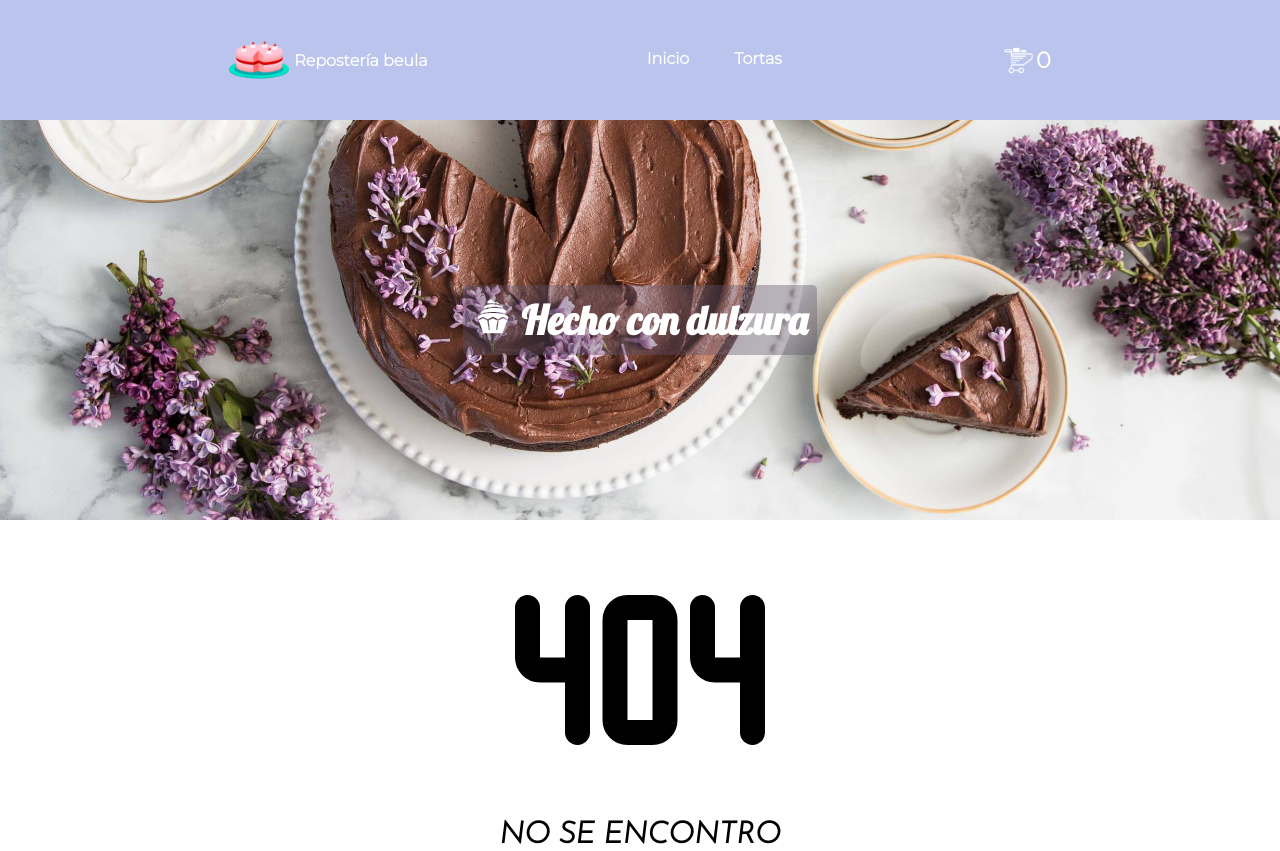
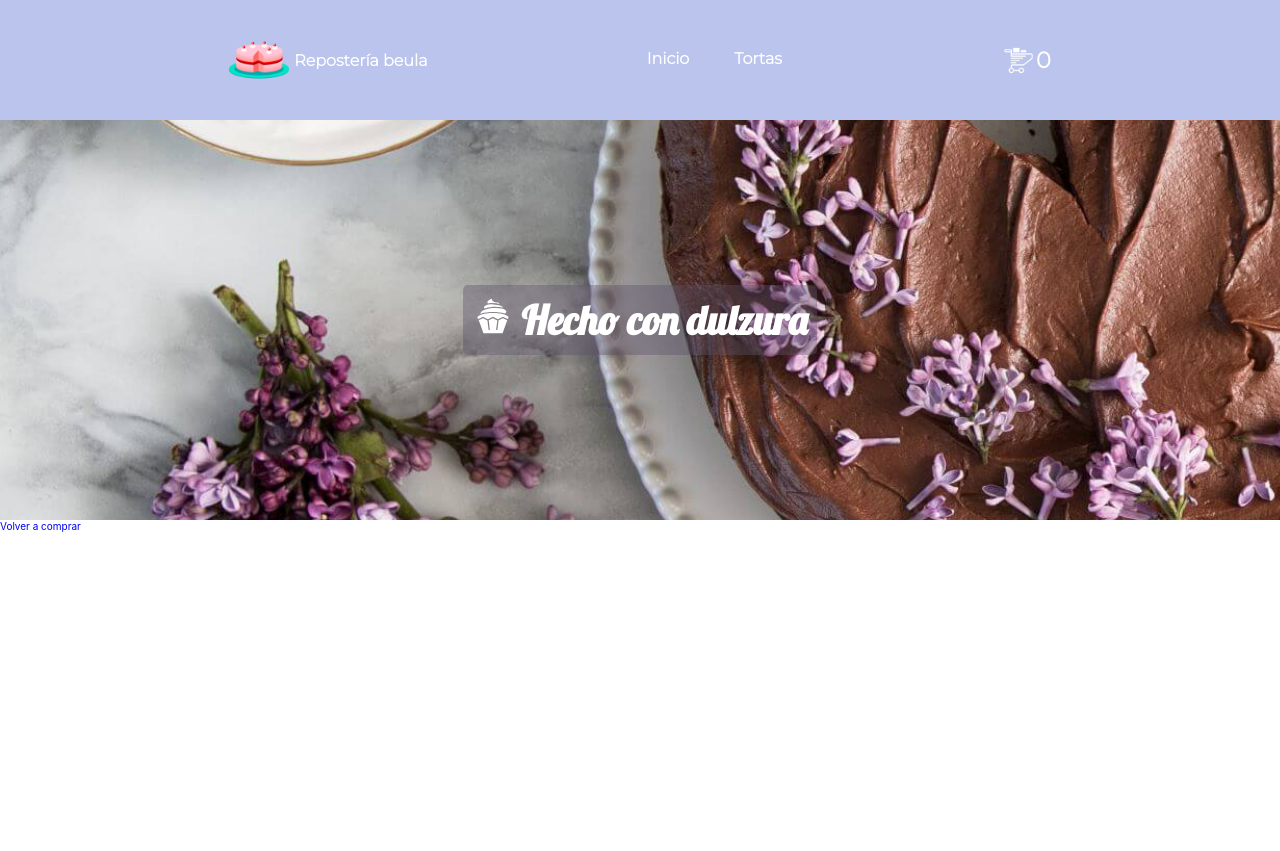
Before and after one commit to MarkOsBab/proyecto_react, a React (Create React App) app: page /checkout in a window 1280 px wide. After the commit the page ends 800 px from the top, so only its background shows below. Built offline with nearby package versions, Linux system fonts and the light colour scheme.

Commit message:
Cart checkout

```diff
--- a/src/App.jsx
+++ b/src/App.jsx
@@ -9,6 +9,7 @@ import Header from './components/Header';
 import React from 'react';
 import CustomProvider from './context/context';
 import Cart from './components/Cart';
+import Checkout from './components/Checkout';
 
 function App() {
 
@@ -23,6 +24,7 @@ function App() {
           <Route path='/tortas' element={<ItemListContainer />} />
           <Route path={'/tortas/:id'} element={<ItemDetailContainer />} />
           <Route path={'/cart'} element={<Cart />} />
+          <Route path={'/checkout'} element={<Checkout/>}/>
         </Routes>
       </div>
   </CustomProvider>
--- a/src/components/Cart.jsx
+++ b/src/components/Cart.jsx
@@ -17,6 +17,7 @@ function Cart(){
                         return <CartItem key={item.id} id={item.id} stock={item.stock} cantidad={item.cantidad} title={item.title} image={item.image} price={item.price} removeItem={removeItem} updateStockItem={updateStockItem}/>
                     })}
                 </div>
+                <Link to={'/checkout'} className='cart--btn-end'>Finalizar la compra</Link>
                 <div className='cart__footer'>
                     <p className='cart__footer--total'>Precio final: <b>${getTotalPrice()}</b></p>
                     <Link to={'/tortas'} className='cart__footer--btn'><FaStore/> Sigue comprando</Link>
--- a/src/components/CartItem.jsx
+++ b/src/components/CartItem.jsx
@@ -2,7 +2,7 @@ import React, { useState, useEffect } from "react";
 import { CgTrash } from 'react-icons/cg';
 import { BsFillCartPlusFill } from 'react-icons/bs';
 import { Link } from 'react-router-dom';
-function CartItem({ id,stock,title,image, removeItem, updateStockItem,cantidad}){
+function CartItem({ id,title,image, removeItem, updateStockItem,cantidad}){
     const [cartCantidad, setCartCantidad] = useState(cantidad);
   useEffect(() => {
     updateStockItem(id,cartCantidad)
--- /dev/null
+++ b/src/components/Checkout.jsx
@@ -0,0 +1,82 @@
+import { useContext, useState } from "react";
+import { Link } from "react-router-dom";
+import { contexto } from "../context/context";
+import {getFirestore,collection,addDoc,updateDoc,doc} from "firebase/firestore";
+function Checkout()
+{
+    const {items, getTotalPrice, clear} = useContext(contexto);
+    const [buyer, setBuyer] = useState();
+    const [idVenta, setIdVenta] = useState();
+    const [showId, setShowId] = useState(false);
+    const handleChange = (e) => {
+        setBuyer({...buyer, [e.target.name]: e.target.value});
+    }
+
+    const backToBuy = (
+        <Link to={'/tortas'}>Volver a comprar</Link>
+    )
+
+    const endPurchase = (e) => {
+        e.preventDefault();
+        const db = getFirestore();
+        const ordersCollection = collection(db, 'orders');
+        addDoc(ordersCollection, {
+            buyer:buyer,
+            items:items,
+            date:new Date(),
+            total:getTotalPrice()
+        }).then((result) => {
+            setIdVenta(result.id);
+        })
+        items.forEach((item) => {
+            const orderDoc = doc(db, 'cakes', item.docId);
+            updateDoc(orderDoc, {stock:item.stock - item.cantidad});
+        })
+        setShowId(true)
+        clear()
+    }
+
+    return(
+        <div className='checkout'>
+            {!showId && items.length === 0 ?
+                backToBuy
+            :(!showId ? (
+            <div className='checkout__wrapper'>
+                <h1 className='checkout--title'>Ya casi terminamos</h1>
+                <form onSubmit={endPurchase}>
+                    <input
+                     type={'text'}
+                     required
+                     onChange={handleChange}
+                     name={'fullName'}
+                     placeholder={'Nombre completo'}
+                     />
+                    <input
+                     type={'text'}
+                     required
+                     onChange={handleChange}
+                     name={'phone'}
+                     placeholder={'Celular'}
+                     />
+                     <input
+                      type={'email'}
+                      required
+                      onChange={handleChange}
+                      name={'email'}
+                      placeholder={'E-mail'}
+                      pattern={'[a-z0-9._%+-]+@[a-z0-9.-]+\.[a-z]{2,4}$'}
+                      />
+                      <div className='checkout__footer'>
+                        <button className='checkout--btn-end'>Confirmar la compra</button>
+                      </div>
+                </form>
+            </div>
+            ) : (
+                <div>
+                    <p>Código de compra: {idVenta}</p>
+                </div>
+            ))}
+        </div>
+    );
+}
+export default Checkout;
```
Also changed, not shown: src/images/31cfe1eb-cf08-4136-8718-c3f73199af9c.jpg (added), src/images/c3f56faf-515d-488f-9448-f680851a6bd5.jpg (added).
